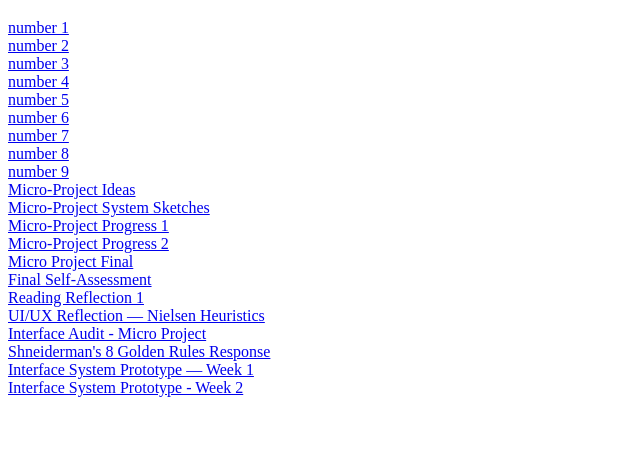
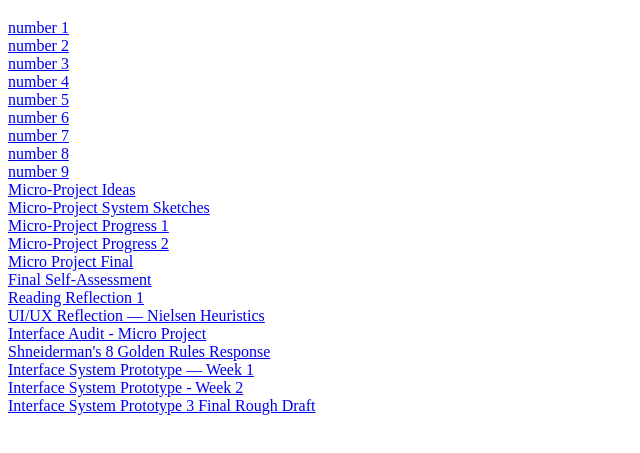
Before and after one commit to midominguez10/InteractiveSketchbook, a plain HTML site: page index.html in a window 1280 px wide. Shown: the part 61-514 px from the top of the page, without its empty margins (0-640 px from the left). Drawn offline with Linux system fonts and the light colour scheme.

Commit message:
html fix prototype 3

```diff
--- a/index.html
+++ b/index.html
@@ -48,5 +48,7 @@
     <a href="Interface System Prototype — Week 1/prototype1.html">Interface System Prototype — Week 1</a>
     <br>
     <a href="Interface System Prototype — Week 2/prototype2.html">Interface System Prototype - Week 2</a>
+    <br>
+    <a href="Interface System Prototype 3/prototype3.html">Interface System Prototype 3 Final Rough Draft</a>
     </body>
 </html>
```
